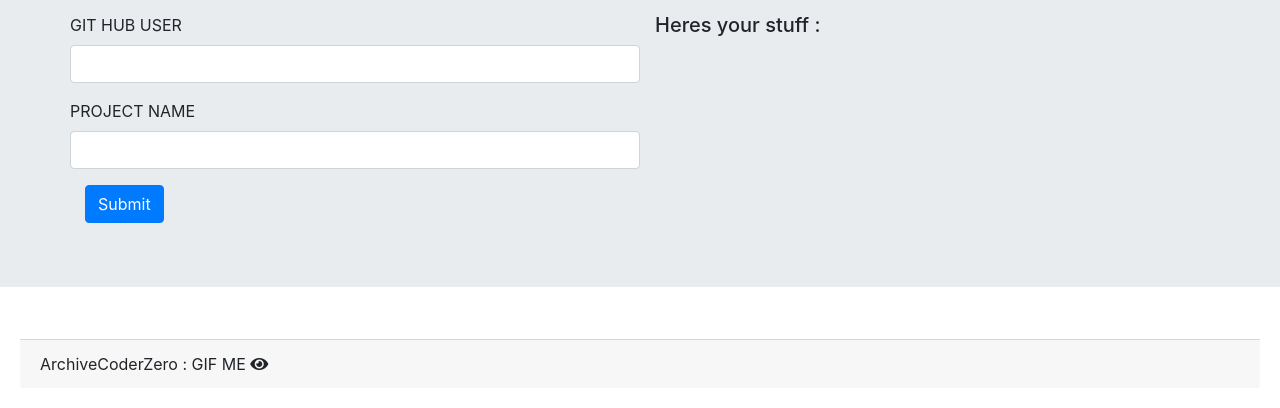
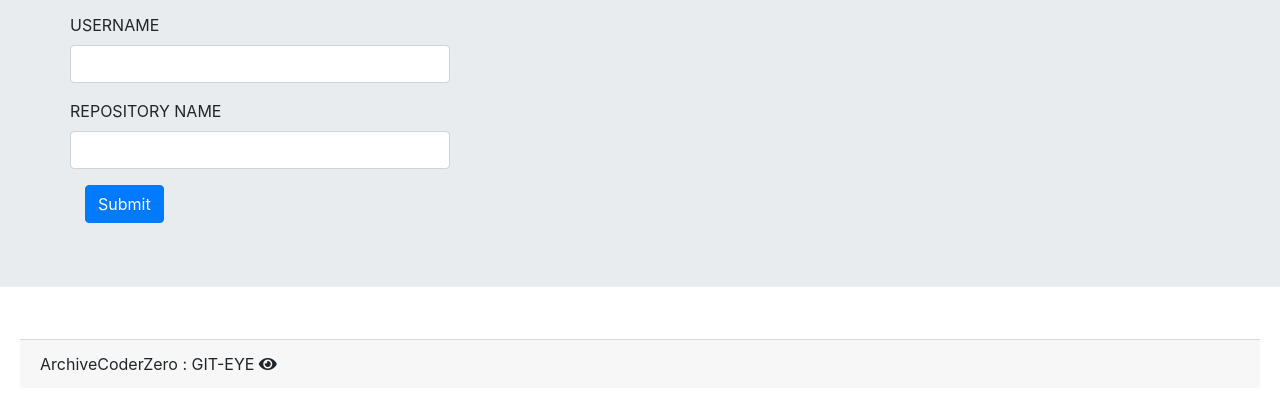
Before and after one commit to archivecoderzero/giteye-HTML, a plain HTML site: page index.html in a window 1280 px wide. Shown: the part 238-646 px from the top of the page. Drawn offline with nearby package versions, Linux system fonts and the light colour scheme; files that its build step writes are made by us from their sources.

Commit message:
cosmetic updates

```diff
--- a/index.html
+++ b/index.html
@@ -29,23 +29,26 @@
             <h1 class="display-4">Git-Eye <i class="fas fa-eye"></i></h1>
             <p class="lead"> </p>
             <div class="row">
-                <div class="col-6">
+                <div class="col-4">
 
                     <form>
                         <div class="form-group row">
-                            <label for="username_">GIT HUB USER</label>
+                            <label for="username_">USERNAME</label>
                             <input class="form-control" id="username" type="text">
                         </div>
                         <div class="form-group row">
-                            <label for="bidder-price">PROJECT NAME</label>
+                            <label for="bidder-price">REPOSITORY NAME</label>
                             <input class="form-control" id="projectname" type="text">
                         </div>
                         <button class="btn btn-primary" id="submit" type="submit">Submit</button>
                     </form>
                 </div>
 
-                <div class="col-6">
-                    <h5>Heres your stuff : </h5>
+                <div class="col-4"></div>
+
+
+                <div class="col-4">
+                    <h5> </h5>
                     <ol>
                         <div id='results'> </div>
                     </ol>
@@ -59,7 +62,7 @@
 
 
     <div class="card-body">
-            <footer class="card-footer">ArchiveCoderZero : GIF ME <i class="fas fa-eye"></i>
+            <footer class="card-footer">ArchiveCoderZero : GIT-EYE <i class="fas fa-eye"></i>
             </footer>
         </div>
 
```
